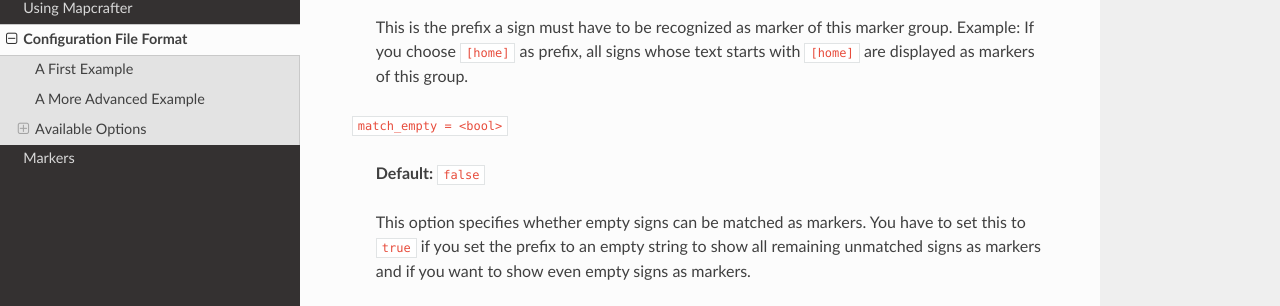
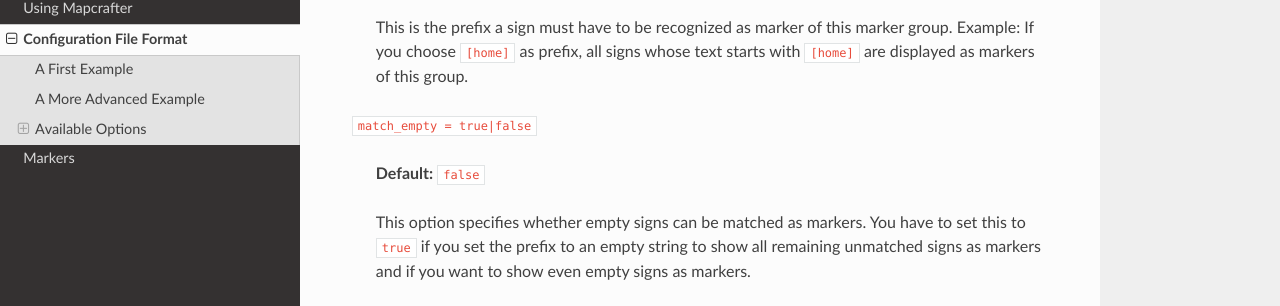
Before and after one commit to mapcrafter/mapcrafter, a Sphinx documentation site: the page built from docs/configuration.rst, in a window 1280 px wide and 900 px high, scrolled down 8897 px. Shown: the part 141-447 px from the top of the window. Built offline with Sphinx 7.4.7 and the Read the Docs theme 2.0.0, drawn with Linux system fonts in a browser that asks for light colours.

Commit message:
Changed description <bool> to true|false.

```diff
--- a/docs/configuration.rst
+++ b/docs/configuration.rst
@@ -429,7 +429,7 @@ Marker Options
     all signs whose text starts with ``[home]`` are displayed as markers
     of this group.
 
-``match_empty = <bool>``
+``match_empty = true|false``
 
     **Default:** ``false``
 
```
